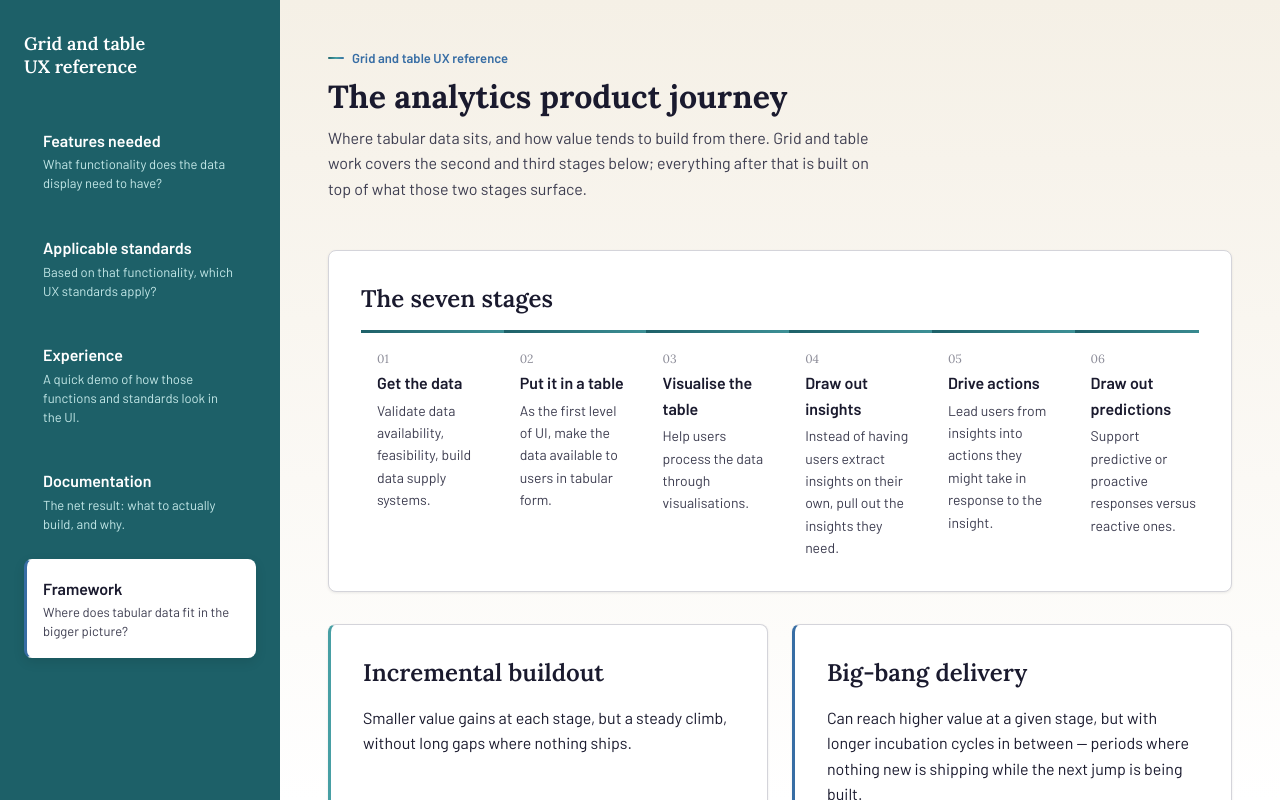
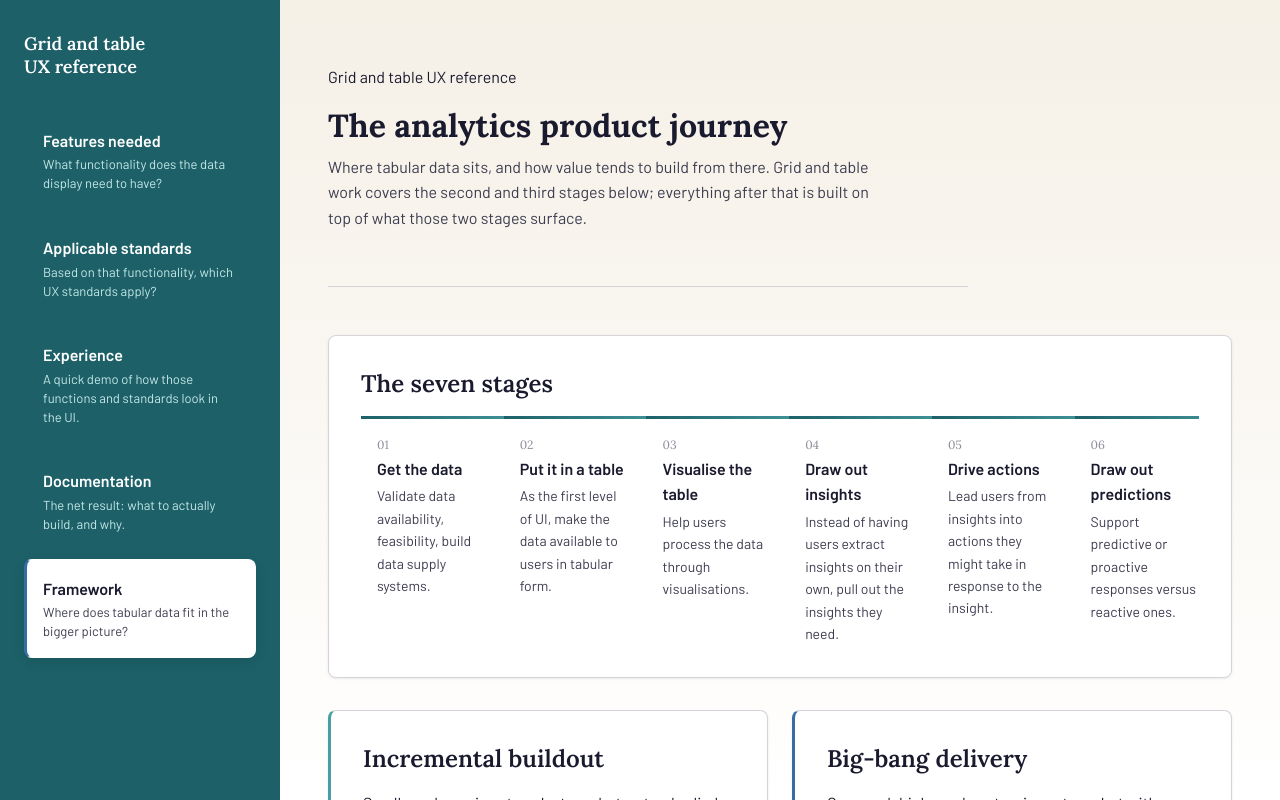
Before and after one commit to puneetsyaloutlook/grabledesigner, a React (Vite) app: page /framework in a window 1280 px wide. Shown: the top 800 px of the page. Built offline with nearby package versions, Linux system fonts and the light colour scheme.

Commit message:
Add files via upload

```diff
--- a/src/styles/global.css
+++ b/src/styles/global.css
@@ -49,6 +49,16 @@
   display: flex;
   flex-direction: column;
   gap: var(--space-sm);
+}
+
+.nav-step-arrow {
+  display: block;
+  width: 0;
+  height: 0;
+  margin: 2px auto;
+  border-left: 4px solid transparent;
+  border-right: 4px solid transparent;
+  border-top: 5px solid var(--teal-500);
 }
 
 .nav-card {
@@ -133,6 +143,10 @@
     min-width: 180px;
   }
 
+  .nav-step-arrow {
+    display: none;
+  }
+
   .canvas {
     padding: var(--space-xl) var(--space-lg) 64px;
   }
@@ -141,6 +155,8 @@
 .content-header {
   max-width: 640px;
   margin-bottom: var(--space-2xl);
+  padding-bottom: var(--space-lg);
+  border-bottom: 1px solid var(--border-default);
 }
 
 .canvas-grid {
@@ -158,26 +174,6 @@
 .reading-list .card {
   break-inside: avoid;
   margin-bottom: var(--space-md);
-}
-
-.eyebrow {
-  display: flex;
-  align-items: center;
-  gap: var(--space-sm);
-  font-family: var(--font-sans);
-  font-size: 0.8125rem;
-  font-weight: 600;
-  color: var(--color-action);
-  margin: 0 0 var(--space-sm);
-}
-
-.eyebrow::before {
-  content: '';
-  display: inline-block;
-  width: 16px;
-  height: 2px;
-  background: var(--gradient-brand);
-  border-radius: var(--radius-pill);
 }
 
 h1 {
```
